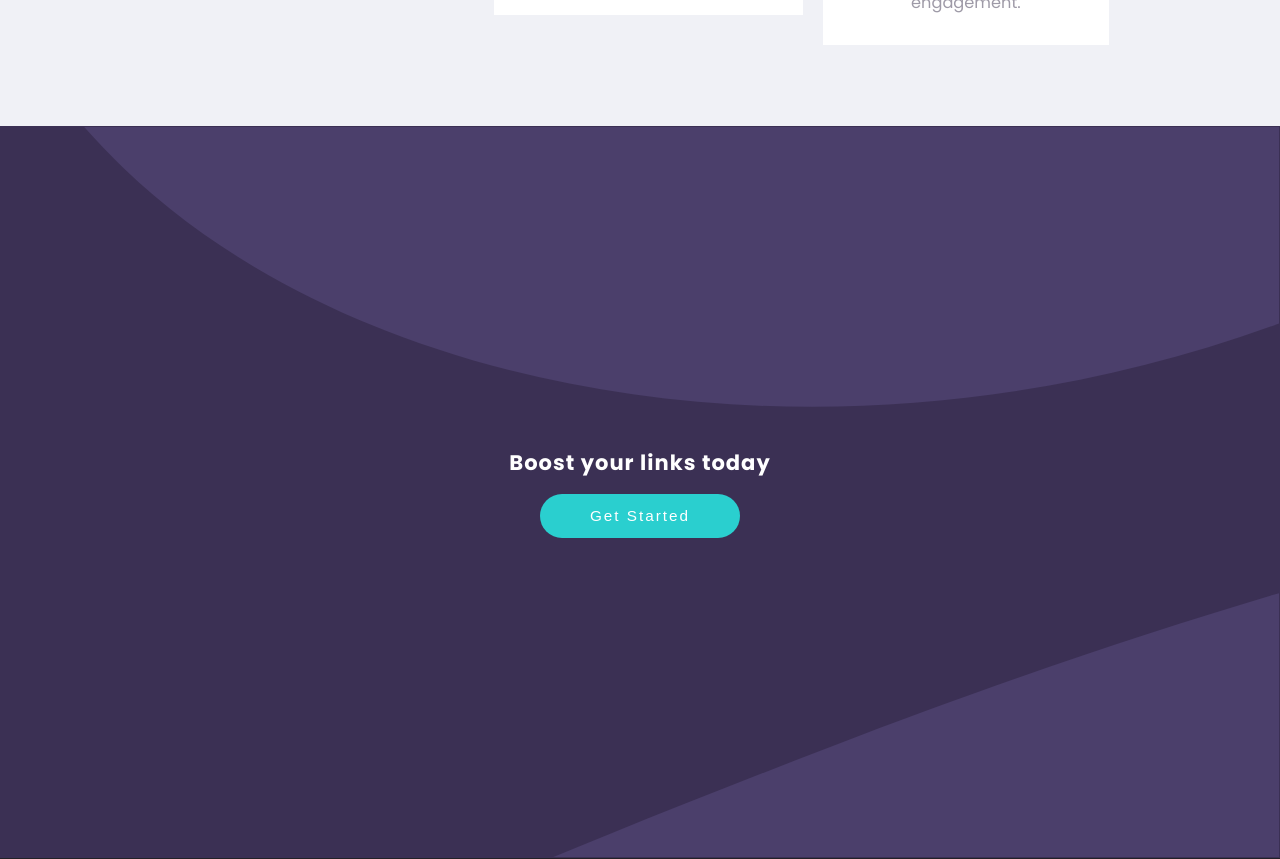
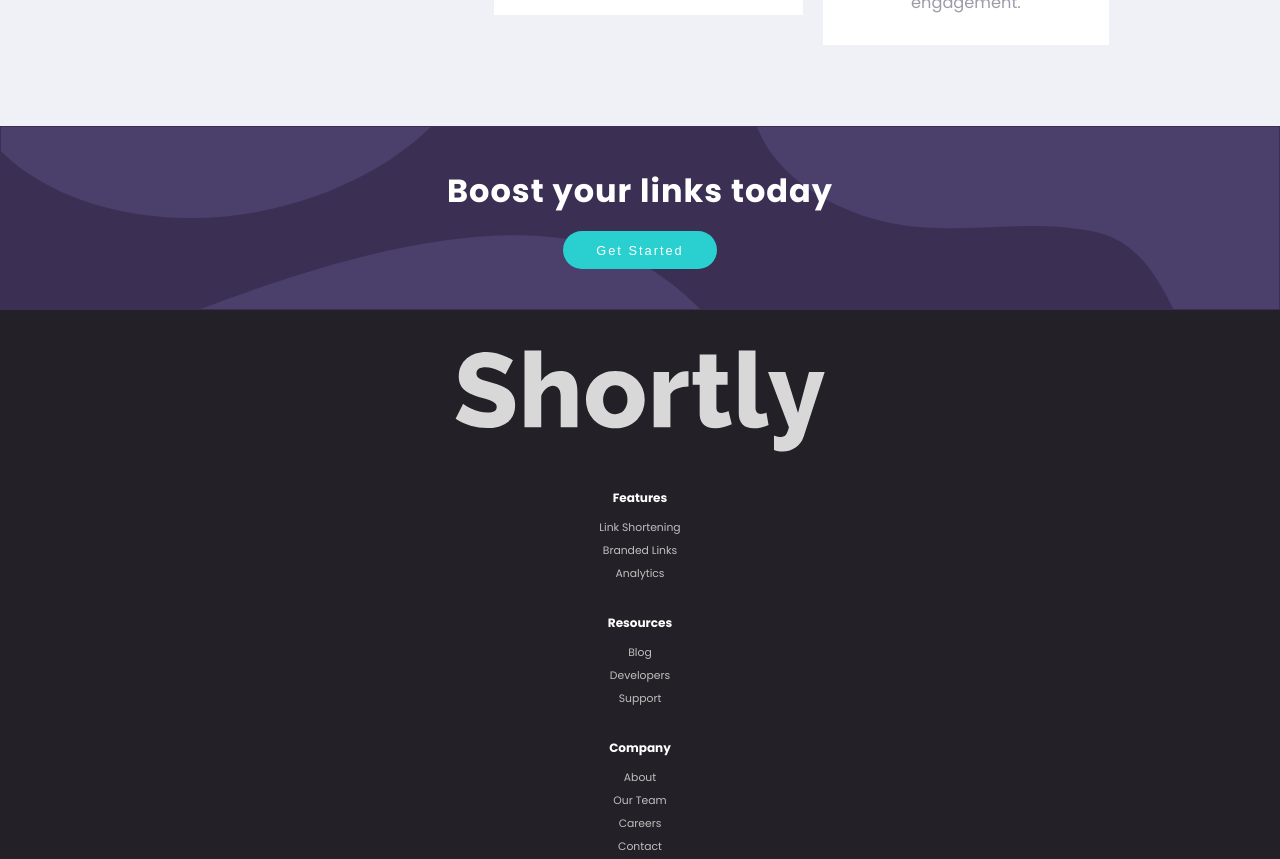
Before and after one commit to bmhan319/URL-Shortening, a React (Create React App) app: page / in a window 1280 px wide. Shown: the part 1200-2059 px from the top of the page. Built offline with nearby package versions, Linux system fonts and the light colour scheme; no server answers.

Commit message:
styled boost section for desktop

```diff
--- a/src/css/boost-section.css
+++ b/src/css/boost-section.css
@@ -1,4 +1,5 @@
 .sec3 {
+  max-width: 1440px;
   width: 100%;
   background-image: url("../img/bg-boost-mobile.svg");
   background-color: var(--DarkViolet);
@@ -30,3 +31,26 @@
   letter-spacing: 2px;
   cursor: pointer;
 }
+
+@media only screen and (min-width: 376px) {
+  .sec3 {
+    background-image: url("../img/bg-boost-desktop.svg");
+    background-size: 105%;
+    padding: 40px 0;
+  }
+
+  .boost-text-container {
+    text-align: center;
+    margin:  0;
+  }
+
+  .boost-title {
+    font-size: 2.5vw;
+  }
+
+  .boost-start-button {
+    width: 12vw;
+    height: 3vw;
+    font-size: 1vw;
+  }
+}
```
